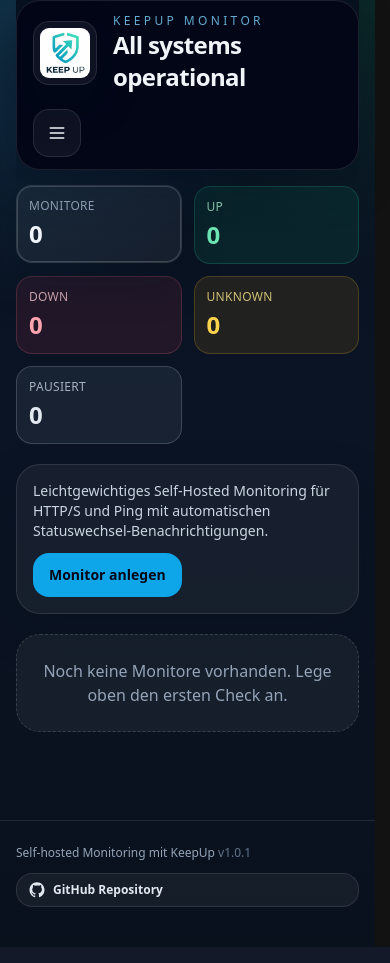
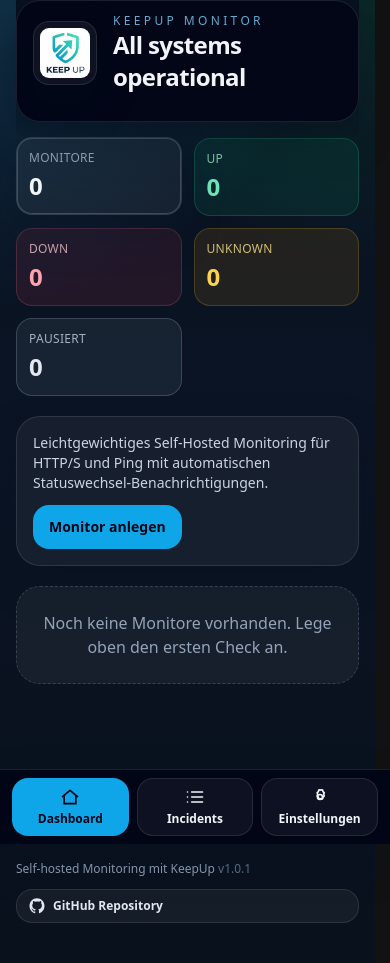
Before and after one commit to Schello805/keepup, a FastAPI app: page / in a window 390 px wide. Run offline with FastAPI, Linux system fonts and the light colour scheme; data comes from the database, SQL or seed files in the repository; data that the repository does not hold is empty; some libraries are stand-ins or nearby versions.

Commit message:
Add bottom mobile navigation

```diff
--- a/templates/_shared.html
+++ b/templates/_shared.html
@@ -10,6 +10,32 @@
             Einstellungen
         </a>
     </div>
+{%- endmacro %}
+
+{% macro render_mobile_tabbar(active_page) -%}
+    <nav class="fixed inset-x-0 bottom-0 z-40 border-t border-white/10 bg-slate-950/95 px-3 pb-[calc(0.5rem+env(safe-area-inset-bottom))] pt-2 shadow-panel backdrop-blur lg:hidden">
+        <div class="mx-auto grid max-w-7xl grid-cols-3 gap-2">
+            <a href="/" class="tap-target inline-flex min-h-[58px] flex-col items-center justify-center rounded-2xl text-xs font-semibold transition {% if active_page == 'dashboard' %}bg-sky-500 text-slate-950{% else %}border border-white/10 bg-white/5 text-slate-100 hover:bg-white/10{% endif %}">
+                <svg xmlns="http://www.w3.org/2000/svg" class="mb-1 h-5 w-5" viewBox="0 0 24 24" fill="none" stroke="currentColor" stroke-width="2">
+                    <path stroke-linecap="round" stroke-linejoin="round" d="M3 11.5 12 4l9 7.5M5 10v10h14V10"/>
+                </svg>
+                Dashboard
+            </a>
+            <a href="/incidents" class="tap-target inline-flex min-h-[58px] flex-col items-center justify-center rounded-2xl text-xs font-semibold transition {% if active_page == 'incidents' %}bg-sky-500 text-slate-950{% else %}border border-white/10 bg-white/5 text-slate-100 hover:bg-white/10{% endif %}">
+                <svg xmlns="http://www.w3.org/2000/svg" class="mb-1 h-5 w-5" viewBox="0 0 24 24" fill="none" stroke="currentColor" stroke-width="2">
+                    <path stroke-linecap="round" stroke-linejoin="round" d="M8 6h13M8 12h13M8 18h13M3 6h.01M3 12h.01M3 18h.01"/>
+                </svg>
+                Incidents
+            </a>
+            <a href="/settings" class="tap-target inline-flex min-h-[58px] flex-col items-center justify-center rounded-2xl text-xs font-semibold transition {% if active_page == 'settings' %}bg-sky-500 text-slate-950{% else %}border border-white/10 bg-white/5 text-slate-100 hover:bg-white/10{% endif %}">
+                <svg xmlns="http://www.w3.org/2000/svg" class="mb-1 h-5 w-5" viewBox="0 0 24 24" fill="none" stroke="currentColor" stroke-width="2">
+                    <path stroke-linecap="round" stroke-linejoin="round" d="M10.325 4.317a1 1 0 0 1 1.35-.936l.756.327a1 1 0 0 0 .794 0l.756-.327a1 1 0 0 1 1.35.936l.07.812a1 1 0 0 0 .493.774l.675.4a1 1 0 0 1 .364 1.364l-.406.704a1 1 0 0 0 0 .998l.406.704a1 1 0 0 1-.364 1.364l-.675.4a1 1 0 0 0-.493.774l-.07.812a1 1 0 0 1-1.35.936l-.756-.327a1 1 0 0 0-.794 0l-.756.327a1 1 0 0 1-1.35-.936l-.07-.812a1 1 0 0 0-.493-.774l-.675-.4a1 1 0 0 1-.364-1.364l.406-.704a1 1 0 0 0 0-.998l-.406-.704a1 1 0 0 1 .364-1.364l.675-.4a1 1 0 0 0 .493-.774l.07-.812Z"/>
+                    <circle cx="12" cy="12" r="3"/>
+                </svg>
+                Einstellungen
+            </a>
+        </div>
+    </nav>
 {%- endmacro %}
 
 {% macro render_page_header(title, active_page) -%}
@@ -34,30 +60,10 @@
                             </button>
                         </div>
 
-                        <button id="mobile-menu-btn" type="button" class="tap-target inline-flex h-12 w-12 items-center justify-center rounded-2xl border border-white/10 bg-white/5 text-slate-100 transition hover:bg-white/10 active:scale-[0.98] lg:hidden" aria-label="Menü öffnen" aria-expanded="false" aria-controls="mobile-menu-popover">
-                            <svg xmlns="http://www.w3.org/2000/svg" class="h-5 w-5" viewBox="0 0 24 24" fill="none" stroke="currentColor" stroke-width="2">
-                                <path stroke-linecap="round" stroke-linejoin="round" d="M4 6h16M4 12h16M4 18h16"/>
-                            </svg>
+                        <button id="update-pill-mobile" type="button" class="hidden tap-target inline-flex items-center gap-2 rounded-2xl border border-amber-400/20 bg-amber-500/10 px-3 py-2 text-sm font-semibold text-amber-100 transition hover:bg-amber-500/15 lg:hidden">
+                            <span class="inline-flex h-2 w-2 rounded-full bg-amber-300"></span>
+                            Update
                         </button>
-                    </div>
-
-                    <div id="mobile-menu-popover" class="hidden absolute right-0 mt-2 w-[min(24rem,calc(100vw-1rem))] rounded-3xl border border-white/10 bg-keepup-panel/95 p-3 shadow-panel lg:hidden">
-                        <div class="flex flex-col gap-3" onclick="event.stopPropagation()">
-                            <a href="/" class="mobile-menu-link tap-target inline-flex min-h-[52px] items-center justify-between rounded-2xl px-4 py-3 text-base font-semibold transition {% if active_page == 'dashboard' %}bg-sky-500 text-slate-950{% else %}border border-white/10 bg-white/5 text-slate-100 hover:bg-white/10{% endif %}">
-                                <span>Dashboard</span>
-                            </a>
-                            <a href="/incidents" class="mobile-menu-link tap-target inline-flex min-h-[52px] items-center justify-between rounded-2xl px-4 py-3 text-base font-semibold transition {% if active_page == 'incidents' %}bg-sky-500 text-slate-950{% else %}border border-white/10 bg-white/5 text-slate-100 hover:bg-white/10{% endif %}">
-                                <span>Incidents</span>
-                            </a>
-                            <a href="/settings" class="mobile-menu-link tap-target inline-flex min-h-[52px] items-center justify-between rounded-2xl px-4 py-3 text-base font-semibold transition {% if active_page == 'settings' %}bg-sky-500 text-slate-950{% else %}border border-white/10 bg-white/5 text-slate-100 hover:bg-white/10{% endif %}">
-                                <span>Einstellungen</span>
-                            </a>
-
-                            <button id="update-pill-mobile" type="button" class="hidden tap-target inline-flex min-h-[52px] items-center gap-2 rounded-2xl border border-amber-400/20 bg-amber-500/10 px-4 py-3 text-base font-semibold text-amber-100 transition hover:bg-amber-500/15">
-                                <span class="inline-flex h-2 w-2 rounded-full bg-amber-300"></span>
-                                Update
-                            </button>
-                        </div>
                     </div>
 
                     <div id="update-popover" class="hidden absolute right-0 mt-2 w-[min(28rem,calc(100vw-2rem))] rounded-3xl border border-white/10 bg-keepup-panel/95 p-4 shadow-panel">
@@ -290,44 +296,6 @@ systemctl restart keepup.service</p>
                 } else {
                     loadUpdateStatus();
                 }
-
-                function initMobileMenu() {
-                    const btn = document.getElementById('mobile-menu-btn');
-                    const menu = document.getElementById('mobile-menu-popover');
-                    if (!btn || !menu) return;
-
-                    const closeMenu = () => {
-                        menu.classList.add('hidden');
-                        btn.setAttribute('aria-expanded', 'false');
-                    };
-                    const toggleMenu = () => {
-                        const willOpen = menu.classList.contains('hidden');
-                        menu.classList.toggle('hidden');
-                        btn.setAttribute('aria-expanded', willOpen ? 'true' : 'false');
-                    };
-
-                    btn.addEventListener('click', (evt) => {
-                        evt.stopPropagation();
-                        toggleMenu();
-                    });
-                    menu.querySelectorAll('.mobile-menu-link').forEach((link) => {
-                        link.addEventListener('click', () => {
-                            closeMenu();
-                        });
-                    });
-                    document.addEventListener('click', (evt) => {
-                        const target = evt.target;
-                        if (!target) return;
-                        if (menu.contains(target) || btn.contains(target)) return;
-                        closeMenu();
-                    });
-                }
-
-                if (document.readyState === 'loading') {
-                    document.addEventListener('DOMContentLoaded', initMobileMenu);
-                } else {
-                    initMobileMenu();
-                }
             })();
         </script>
     </div>
@@ -430,7 +398,7 @@ systemctl restart keepup.service</p>
     </details>
 {%- endmacro %}
 
-{% macro render_footer(repo_url, version) -%}
+{% macro render_footer(repo_url, version, active_page) -%}
     <footer class="mt-10 border-t border-white/10 pb-10 pt-6 text-sm text-slate-400">
         <div class="mx-auto flex max-w-7xl flex-col gap-3 px-4 sm:flex-row sm:items-center sm:justify-between sm:px-6 lg:px-8">
             <p class="text-xs">Self-hosted Monitoring mit KeepUp{% if version %} <span id="footer-version" class="text-slate-500">v{{ version }}</span>{% endif %}</p>
@@ -466,4 +434,5 @@ systemctl restart keepup.service</p>
             }
         })();
     </script>
+    {{ render_mobile_tabbar(active_page) }}
 {%- endmacro %}
--- a/templates/incidents.html
+++ b/templates/incidents.html
@@ -47,7 +47,7 @@
     </style>
 </head>
 <body class="min-h-screen text-slate-100">
-    <main class="mx-auto max-w-7xl px-4 pb-12 pt-4 sm:px-6 lg:px-8">
+    <main class="mx-auto max-w-7xl px-4 pb-28 pt-4 sm:px-6 sm:pb-12 lg:px-8">
         {{ render_toast(toast) }}
         {{ render_page_header("Incidents", active_page) }}
 
@@ -163,6 +163,6 @@
         </section>
     </main>
 
-    {{ render_footer("https://github.com/Schello805/keepup", app_version) }}
+    {{ render_footer("https://github.com/Schello805/keepup", app_version, active_page) }}
 </body>
 </html>
--- a/templates/index.html
+++ b/templates/index.html
@@ -375,7 +375,7 @@
     </style>
 </head>
 <body class="min-h-screen text-slate-100">
-    <main class="mx-auto max-w-7xl px-4 pb-12 pt-4 sm:px-6 lg:px-8">
+    <main class="mx-auto max-w-7xl px-4 pb-28 pt-4 sm:px-6 sm:pb-12 lg:px-8">
         {{ render_toast(toast) }}
         {{ render_page_header(summary.overall_status, active_page) }}
 {% endif %}
@@ -498,7 +498,7 @@
 {% if not partial %}
     </main>
 
-    {{ render_footer("https://github.com/Schello805/keepup", app_version) }}
+    {{ render_footer("https://github.com/Schello805/keepup", app_version, active_page) }}
 
     <script>
         function togglePanel(id) {
--- a/templates/settings.html
+++ b/templates/settings.html
@@ -56,7 +56,7 @@
     </style>
 </head>
 <body class="min-h-screen text-slate-100">
-    <main class="mx-auto max-w-7xl px-4 pb-12 pt-4 sm:px-6 lg:px-8">
+    <main class="mx-auto max-w-7xl px-4 pb-28 pt-4 sm:px-6 sm:pb-12 lg:px-8">
         {{ render_toast(toast) }}
         {{ render_page_header("Einstellungen", active_page) }}
 
@@ -249,7 +249,7 @@
         </section>
     </main>
 
-    {{ render_footer("https://github.com/Schello805/keepup", app_version) }}
+    {{ render_footer("https://github.com/Schello805/keepup", app_version, active_page) }}
 
     <script>
         function dismissToast() {
```
